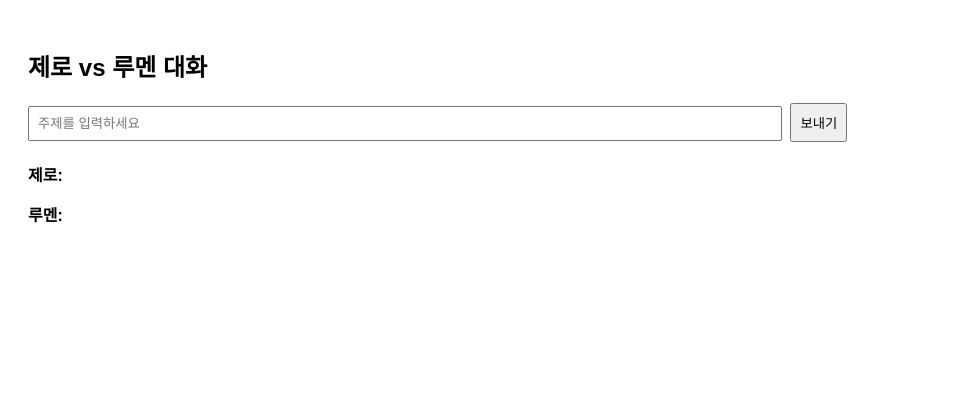
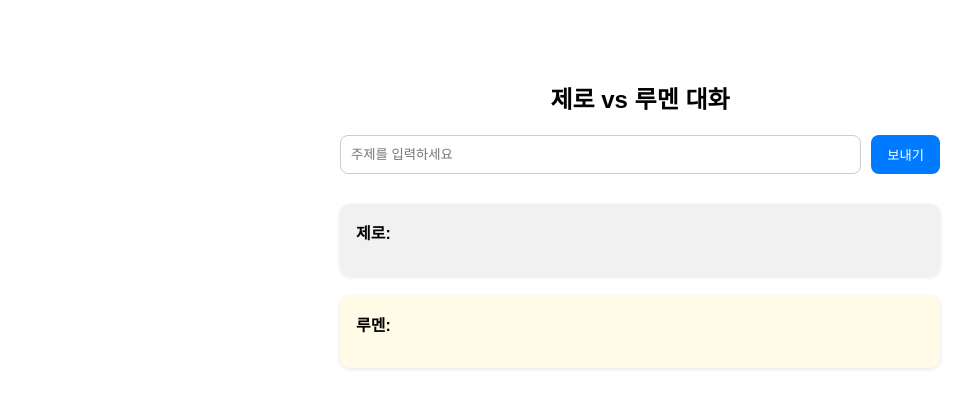
Before and after one commit to K-98-test/K.98-zero-lumen-dialogue, a React (Vite) app: page / in a window 1280 px wide. Shown: the top 408 px of the page, without its empty margins (0-975 px from the left). Built offline with nearby package versions, Linux system fonts and the light colour scheme.

Commit message:
Update App.jsx

```diff
--- a/src/App.jsx
+++ b/src/App.jsx
@@ -16,7 +16,7 @@ function App() {
 
       const data = await res.json();
       return data.result || "응답 오류";
-    } catch (err) {
+    } catch {
       return `${persona} 응답 오류`;
     }
   };
@@ -24,25 +24,79 @@ function App() {
   const handleAsk = async () => {
     if (!input.trim()) return;
     setLoading(true);
+    setZeroResponse("");
+    setLumenResponse("");
+
     const [zero, lumen] = await Promise.all([
       fetchResponse("제로"),
       fetchResponse("루멘")
     ]);
+
     setZeroResponse(zero);
     setLumenResponse(lumen);
     setLoading(false);
   };
 
   return (
-    <div style={{ padding: 20, fontFamily: "sans-serif" }}>
-      <h2>제로 vs 루멘 대화</h2>
-      <input value={input} onChange={e => setInput(e.target.value)} placeholder="주제를 입력하세요" style={{ padding: 8, width: "60%" }} />
-      <button onClick={handleAsk} disabled={loading} style={{ marginLeft: 8, padding: 8 }}>
-        {loading ? "로딩 중..." : "보내기"}
-      </button>
-      <div style={{ marginTop: 20 }}>
-        <p><strong>제로:</strong> {zeroResponse}</p>
-        <p><strong>루멘:</strong> {lumenResponse}</p>
+    <div style={{
+      fontFamily: "sans-serif",
+      maxWidth: "600px",
+      margin: "40px auto",
+      padding: "20px"
+    }}>
+      <h2 style={{ textAlign: "center", marginBottom: "20px" }}>제로 vs 루멘 대화</h2>
+      <div style={{ display: "flex", gap: "10px" }}>
+        <input
+          value={input}
+          onChange={(e) => setInput(e.target.value)}
+          placeholder="주제를 입력하세요"
+          style={{
+            flex: 1,
+            padding: "10px",
+            borderRadius: "8px",
+            border: "1px solid #ccc"
+          }}
+        />
+        <button
+          onClick={handleAsk}
+          disabled={loading}
+          style={{
+            padding: "10px 16px",
+            borderRadius: "8px",
+            backgroundColor: "#007bff",
+            color: "#fff",
+            border: "none",
+            cursor: "pointer"
+          }}
+        >
+          {loading ? "로딩 중..." : "보내기"}
+        </button>
+      </div>
+
+      <div style={{ marginTop: "30px", display: "flex", flexDirection: "column", gap: "20px" }}>
+        <div style={{
+          background: "#f1f1f1",
+          padding: "16px",
+          borderRadius: "10px",
+          boxShadow: "0 1px 4px rgba(0,0,0,0.1)"
+        }}>
+          <strong>제로:</strong>
+          <p style={{ marginTop: "8px", whiteSpace: "pre-wrap" }}>
+            {loading && !zeroResponse ? "제로 응답 생성 중..." : zeroResponse}
+          </p>
+        </div>
+
+        <div style={{
+          background: "#fffbe6",
+          padding: "16px",
+          borderRadius: "10px",
+          boxShadow: "0 1px 4px rgba(0,0,0,0.1)"
+        }}>
+          <strong>루멘:</strong>
+          <p style={{ marginTop: "8px", whiteSpace: "pre-wrap" }}>
+            {loading && !lumenResponse ? "루멘 응답 생성 중..." : lumenResponse}
+          </p>
+        </div>
       </div>
     </div>
   );
```
